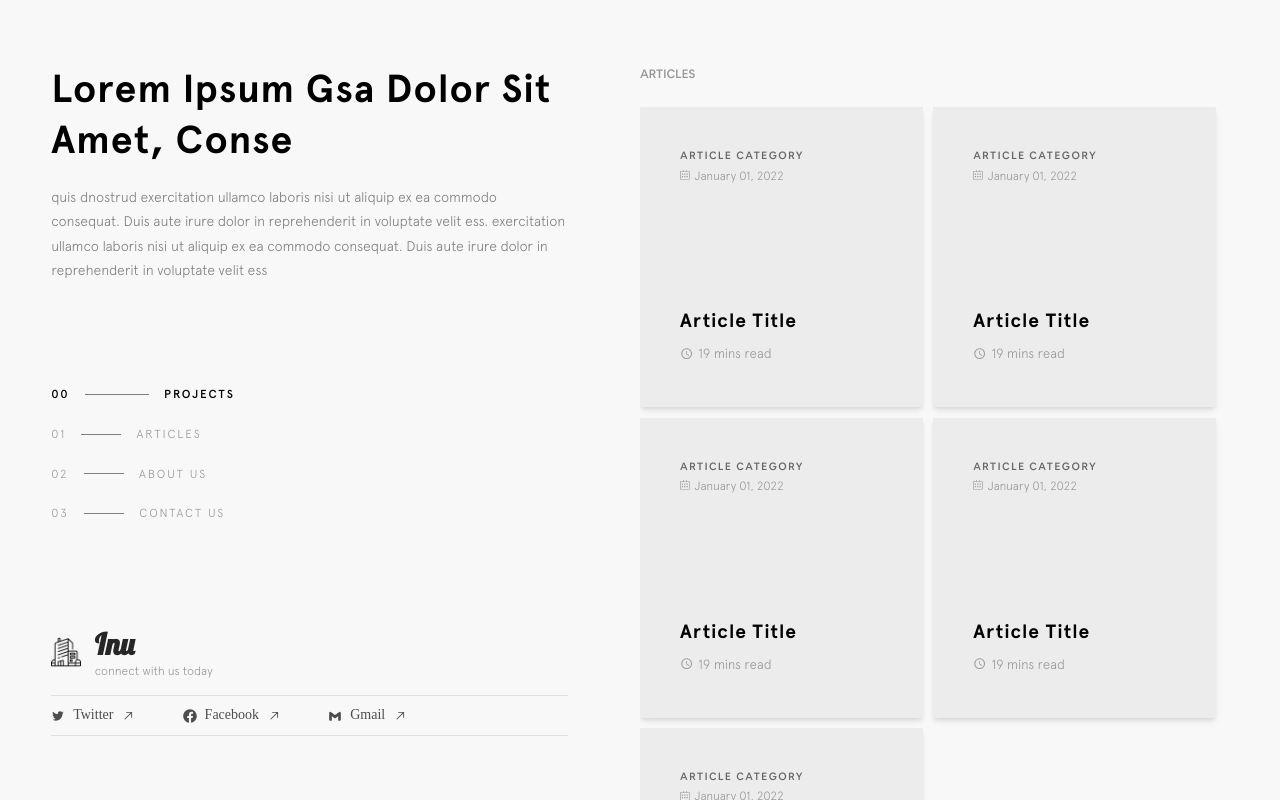
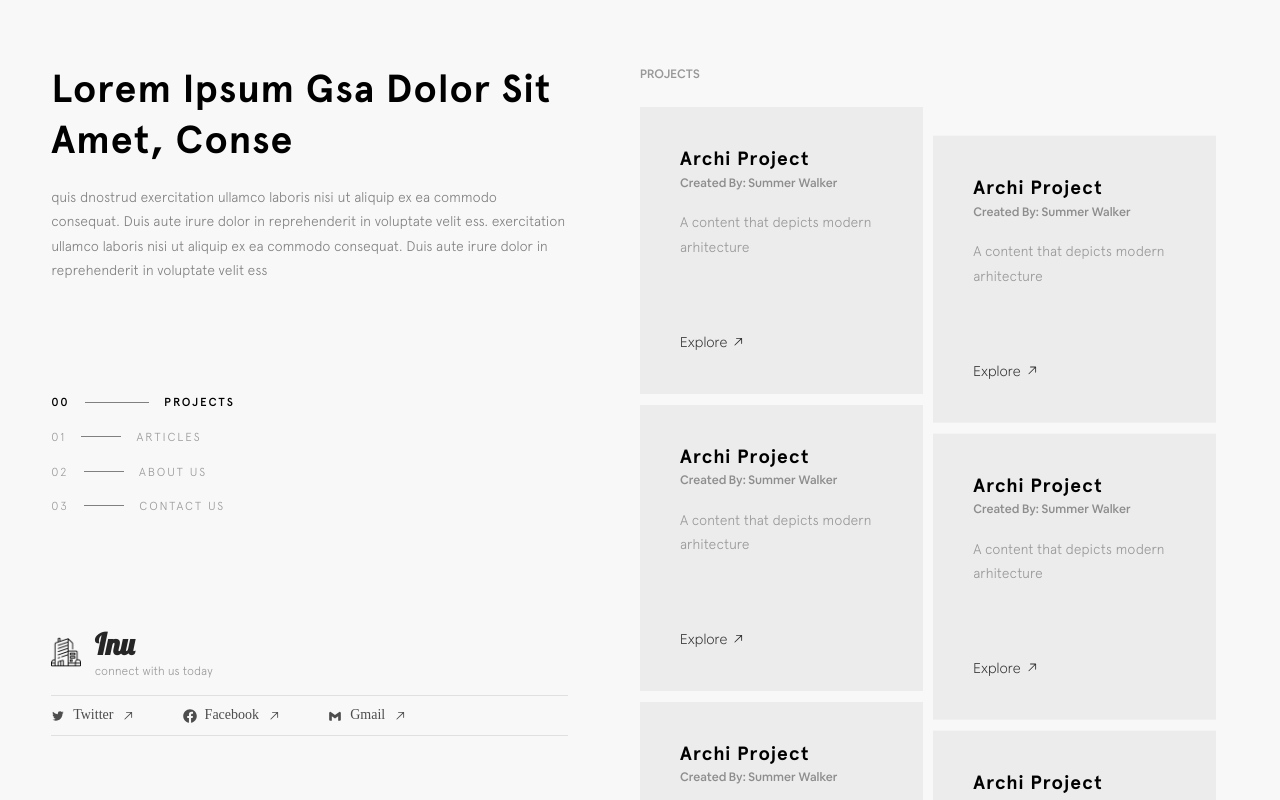
Before and after one commit to Moshood1426/Inu, a Next.js app: page / in a window 1280 px wide. Built offline with nearby package versions, Linux system fonts and the light colour scheme.

Commit message:
projects and articles page completed

```diff
--- a/src/components/articles/Articles.tsx
+++ b/src/components/articles/Articles.tsx
@@ -54,8 +54,8 @@ const Articles = () => {
         <p className={classes.articles_label}>Articles</p>
 
         <div className={classes.articles_grid}>
-          {articles.map((item) => (
-            <SingleArticle {...item} key={item.id} />
+          {articles.map((item, index) => (
+            <SingleArticle {...item} index={index} key={item.id} />
           ))}
         </div>
 
--- a/src/components/articles/single_article/SingleArticle.module.scss
+++ b/src/components/articles/single_article/SingleArticle.module.scss
@@ -8,6 +8,12 @@
 
   @include media(">=miniDesktop") {
     margin: 0;
+  }
+
+  &_indent {
+    @include media(">=miniDesktop") {
+      transform: translateY(10%);
+    }
   }
 
   &_container {
--- a/src/components/articles/single_article/SingleArticle.tsx
+++ b/src/components/articles/single_article/SingleArticle.tsx
@@ -6,11 +6,11 @@ import { SlCalender } from "react-icons/sl";
 const SingleArticle: React.FC<{
   id: number;
   category: string;
+  index: number;
   date: string;
   title: string;
   time: string;
-}> = ({ category, date, title, time }) => {
-
+}> = ({ category, index, date, title, time }) => {
   //     const gradientRef = useRef<HTMLDivElement | null>(null);
 
   //   useEffect(() => {
@@ -45,7 +45,11 @@ const SingleArticle: React.FC<{
   //   }, []);
 
   return (
-    <div className={classes.article}>
+    <div
+      className={`${classes.article} ${
+        index % 2 === 1 && classes.article_indent
+      }`}
+    >
       <div className={classes.article_container}>
         <div className={classes.article_intro}>
           <small className={classes.article_intro_category}>{category}</small>
--- a/src/components/landing/content/LandingContent.tsx
+++ b/src/components/landing/content/LandingContent.tsx
@@ -1,9 +1,21 @@
-import React from "react";
+"use client";
+import React, { useState, useEffect } from "react";
+import { usePathname } from "next/navigation";
 import classes from "./LandingContent.module.scss";
 import LandingIntro from "../intro/LandingIntro";
 import Articles from "@/components/articles/Articles";
+import Projects from "@/components/projects/Projects";
 
 const LandingContent = () => {
+  const [currentPath, setCurrentPath] = useState("");
+
+  const pathname = usePathname();
+
+  useEffect(() => {
+    const cleanPath = pathname.slice(1);
+    setCurrentPath(cleanPath);
+    console.log(pathname);
+  }, [pathname]);
 
   return (
     <div className={classes.landing}>
@@ -14,7 +26,11 @@ const LandingContent = () => {
         <div
           className={`${classes.landing_container_item} ${classes.landing_articles}`}
         >
-          <Articles />
+          {currentPath === "projects" || !currentPath ? (
+            <Projects />
+          ) : (
+            <Articles />
+          )}
         </div>
       </div>
     </div>
--- a/src/components/landing/intro/LandingIntro.tsx
+++ b/src/components/landing/intro/LandingIntro.tsx
@@ -1,15 +1,27 @@
 "use client";
 import Image from "next/image";
-import React, { useState } from "react";
+import React, { useState, useEffect } from "react";
 import introIcon from "@/assets/images/office-building.png";
 import classes from "./LandingIntro.module.scss";
 import { IoCaretForwardOutline } from "react-icons/io5";
 import Link from "next/link";
 import Socials from "@/components/general/socials/Socials";
 import Nav from "@/components/general/nav/Nav";
+import { usePathname } from "next/navigation";
 
 const LandingIntro = () => {
   const [activeLink, setActiveLink] = useState("projects");
+
+  const pathname = usePathname();
+
+  useEffect(() => {
+    const cleanPath = pathname.slice(1);
+    if (!cleanPath || cleanPath === "projects") {
+      setActiveLink("projects");
+    } else if (cleanPath === "articles") {
+      setActiveLink("articles");
+    }
+  }, [pathname]);
 
   const updateLink = (arg: string) => {
     if (activeLink !== arg) {
--- a/src/components/projects/Projects.tsx
+++ b/src/components/projects/Projects.tsx
@@ -61,8 +61,8 @@ const Projects = () => {
         <p className={classes.projects_label}>Projects</p>
 
         <div className={classes.projects_grid}>
-          {content.map((item) => (
-            <SingleProject {...item} key={item.id} />
+          {content.map((item, index) => (
+            <SingleProject {...item} index={index} key={item.id} />
           ))}
         </div>
 
--- a/src/components/projects/SingleProject/SingleProject.module.scss
+++ b/src/components/projects/SingleProject/SingleProject.module.scss
@@ -8,6 +8,16 @@
   justify-content: space-between;
   background-color: $grey-200;
   margin-bottom: 10px;
+
+  @include media(">=miniDesktop") {
+    margin-bottom: 0;
+  }
+
+  &_indent {
+    @include media(">=miniDesktop") {
+      transform: translateY(10%);
+    }
+  }
 
   &_title {
     display: flex;
@@ -21,15 +31,27 @@
   }
 
   &_creator {
-    text-transform: uppercase;
-    letter-spacing: 1.5px;
-    font-size: 0.65rem;
-    color: $black-800;
+    text-transform: capitalize;
+
+    font-size: $extraSmallText;
+    color: $black-600;
+    font-family: $AirBnBMedium;
+    opacity: 0.7;
   }
 
   &_footer {
     margin-bottom: 3rem;
     color: $grey-900;
+    font-size: $smallText;
+  }
+
+  &_explore {
+    display: flex;
+    align-items: center;
+    gap: 0.25rem;
+    font-family: $AirBnBLight;
+    font-size: $smallText;
+    opacity: 0.8;
   }
 
   //   h5 {
--- a/src/components/projects/SingleProject/SingleProject.tsx
+++ b/src/components/projects/SingleProject/SingleProject.tsx
@@ -4,12 +4,17 @@ import { GoArrowUpRight } from "react-icons/go";
 
 const SingleProject: React.FC<{
   id: number;
+  index: number;
   details: string;
   creator: string;
   title: string;
-}> = ({ title, creator, details }) => {
+}> = ({ title, index, creator, details }) => {
   return (
-    <div className={classes.project}>
+    <div
+      className={`${classes.project} ${
+        index % 2 === 1 && classes.project_indent
+      }`}
+    >
       <div className={classes.project_title}>
         <h5>{title}</h5>
         <small className={classes.project_creator}>created by: {creator}</small>
@@ -18,8 +23,9 @@ const SingleProject: React.FC<{
         <p>{details}</p>
       </div>
 
-      <span>
-        Explore <GoArrowUpRight className={classes.project_arrow} />
+      <span className={classes.project_explore}>
+        Explore
+        <GoArrowUpRight className={classes.project_arrow} />
       </span>
     </div>
   );
--- a/src/styles/globals.scss
+++ b/src/styles/globals.scss
@@ -74,6 +74,7 @@ small {
   margin: 0;
   font-family: $ApercuLight, "Roboto", "Oxygen", "Ubuntu", "Cantarell",
     "Fira Sans", "Droid Sans", "Helvetica Neue", sans-serif;
+  line-height: 1.3;
 }
 
 ul {
```
Also changed, not shown: src/app/projects/page.tsx (+9 -1 lines). Lines whose indentation alone changed are shown as unchanged.
